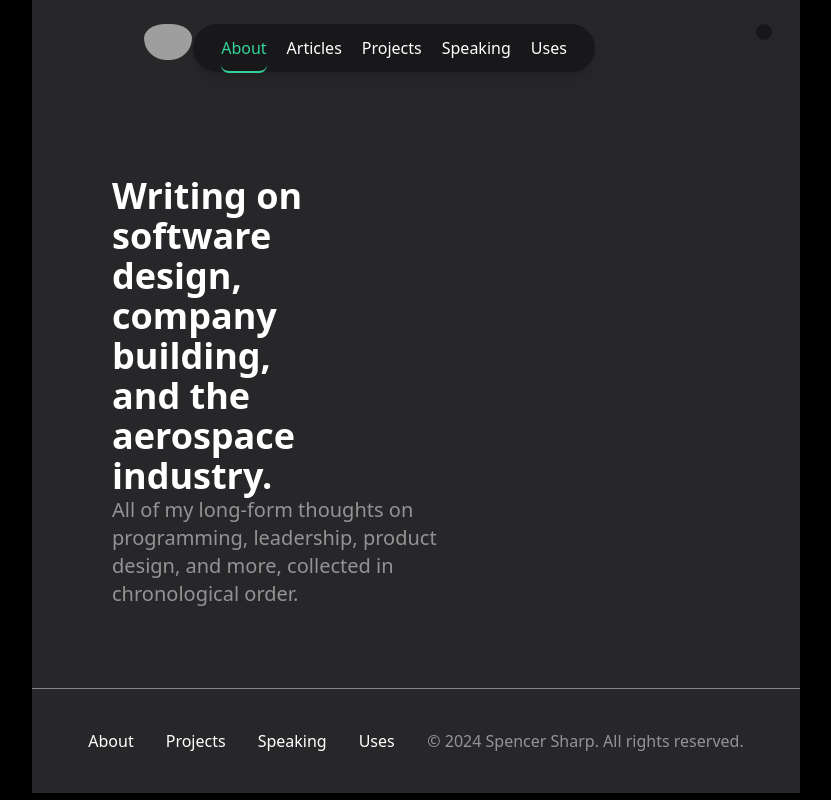
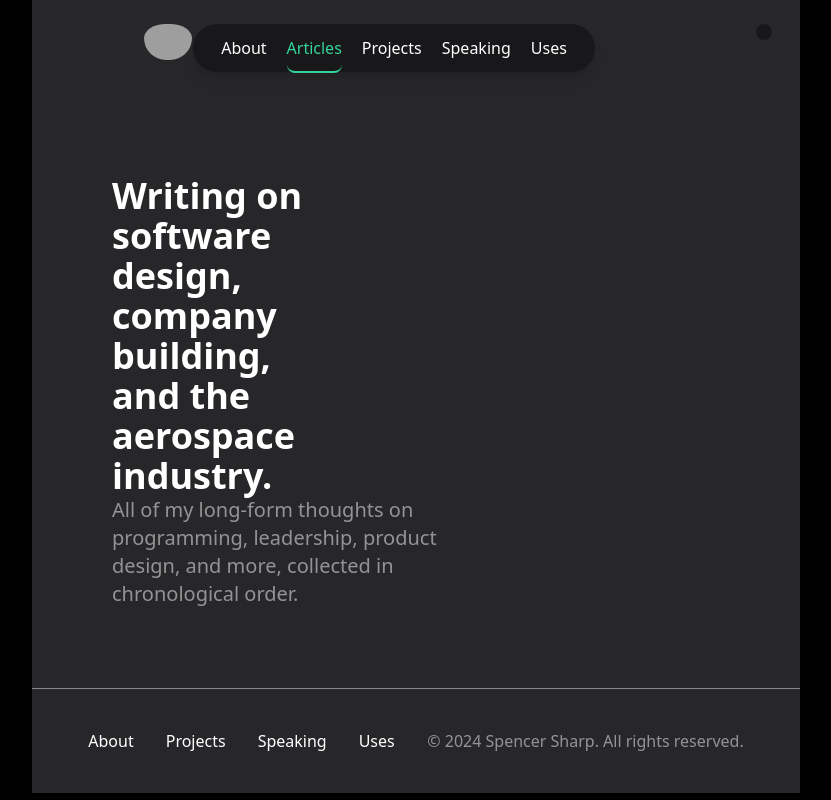
Before and after one commit to BerkantKazangirler/tailwind-spotlight-template, a website: page pages/articles.html in a window 1280 px wide. Shown: the whole page, without its empty margins (224-1055 px from the left). Drawn offline with Linux system fonts and the light colour scheme; grey boxes are pictures that could not be loaded.

Commit message:
fix: nav

```diff
--- a/pages/articles.html
+++ b/pages/articles.html
@@ -15,8 +15,8 @@
       <div class="w-full flex p-6 my-auto justify-center">
         <ul
           class="list-none shadow-lg bg-zinc-900 flex flex-row max-w-120 w-50 pl-7 pr-7 pt-3 pb-3 rounded-full gap-5 text-white">
-          <li><a class="hover:text-emerald-400 text-emerald-400 border-b-2 pb-3 rounded-[8px] border-b-emerald-400 transition-all" href="about.html">About</a></li>
-          <li><a class="hover:text-emerald-400 transition-all" href="articles.html">Articles</a></li>
+          <li><a class="hover:text-emerald-400 transition-all" href="about.html">About</a></li>
+          <li><a class="hover:text-emerald-400 text-emerald-400 border-b-2 pb-3 rounded-[8px] border-b-emerald-400 transition-all" href="articles.html">Articles</a></li>
           <li><a class="hover:text-emerald-400 transition-all" href="projects.html">Projects</a></li>
           <li><a class="hover:text-emerald-400 transition-all" href="speaking.html">Speaking</a></li>
           <li><a class="hover:text-emerald-400 transition-all" href="uses.html">Uses</a></li>
```
